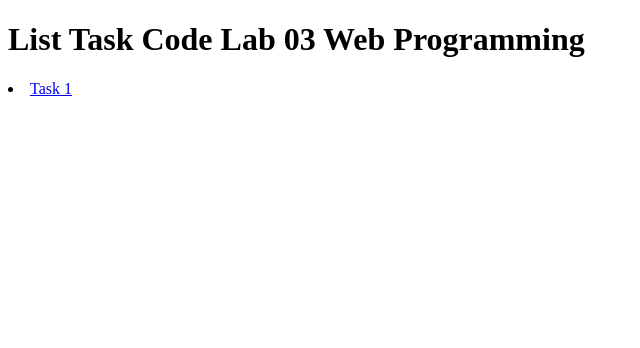
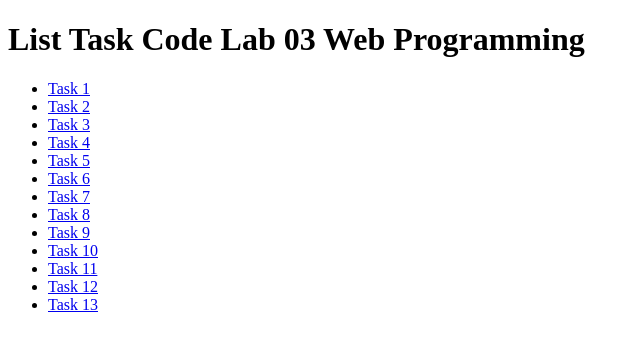
Before and after one commit to jeremynatanael/HTML-Form, a plain HTML site: page index.html in a window 1280 px wide. Shown: the whole page, without its empty margins (0-640 px from the left). Drawn offline with Linux system fonts and the light colour scheme.

Commit message:
ubah index

```diff
--- a/index.html
+++ b/index.html
@@ -1,8 +1,19 @@
 <!DOCTYPE html>
 <body>
     <h1>List Task Code Lab 03 Web Programming</h1>
-
-    <li>
-        <a href = "HTML Form/Task 1.html">Task 1</a>
-    </li>
+    <ul>
+        <li><a href = "HTML Form/Task 1.html">Task 1</a></li>
+        <li><a href = "HTML Form/Task 2.html">Task 2</a></li>
+        <li><a href = "HTML Form/Task 3.html">Task 3</a></li>
+        <li><a href = "HTML Form/Task 4.html">Task 4</a></li>
+        <li><a href = "HTML Form/Task 5.html">Task 5</a></li>
+        <li><a href = "HTML Form/Task 6.html">Task 6</a></li>
+        <li><a href = "HTML Form/Task 7.html">Task 7</a></li>
+        <li><a href = "HTML Form/Task 8.html">Task 8</a></li>
+        <li><a href = "HTML Form/Task 9.html">Task 9</a></li>
+        <li><a href = "HTML Form/Task 10.html">Task 10</a></li>
+        <li><a href = "HTML Form/Task 11.html">Task 11</a></li>
+        <li><a href = "HTML Form/Task 12.html">Task 12</a></li>
+        <li><a href = "HTML Form/Task 13.html">Task 13</a></li>
+    </ul>
 </body>
```
